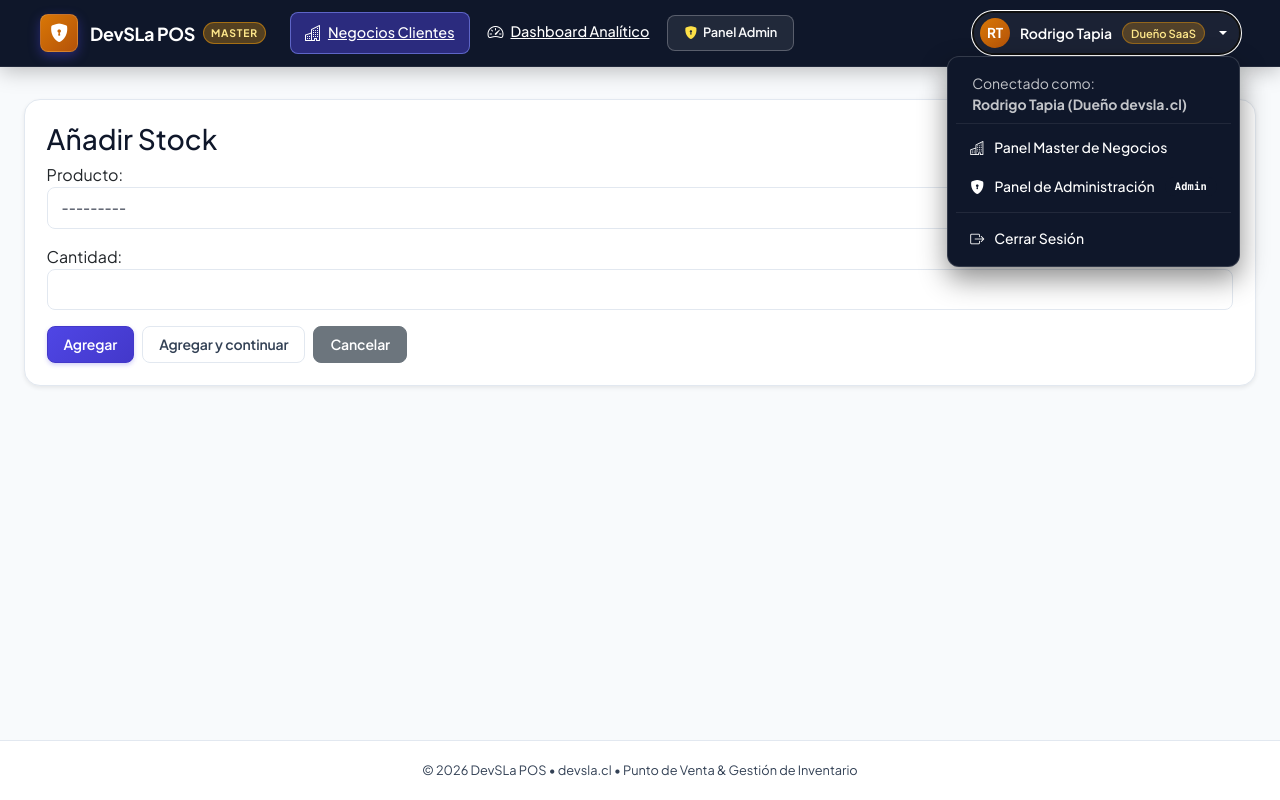
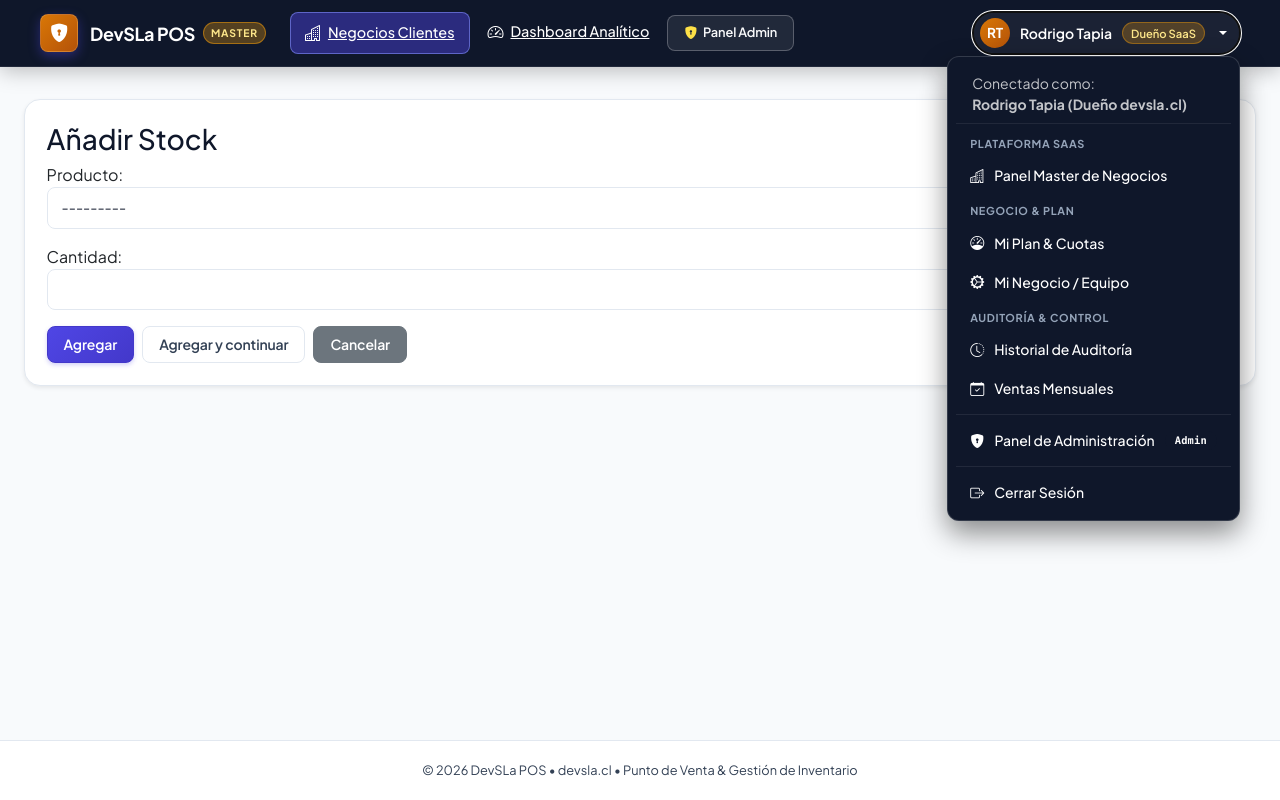
Before and after one commit to lalotapiaparada-collab/devslapos, a Django app: page /inventario/productos/anadir-stock/ in a window 1280 px wide, after a click that opens the changed part. Run offline with Django 5.2, Linux system fonts and the light colour scheme; the visitor is signed in with stand-in values (Sample User, id 1); data that the repository does not hold is empty.

Commit message:
Reorganizar topbar operativa y agrupar Cuota y Auditoria en menu de usuario

```diff
--- a/templates/base.html
+++ b/templates/base.html
@@ -290,6 +290,15 @@
         .dropdown-menu-custom .dropdown-divider {
             border-color: rgba(255, 255, 255, 0.08);
             margin: 6px 0;
+        }
+
+        .dropdown-menu-custom .dropdown-header {
+            color: #94a3b8 !important;
+            font-size: 0.68rem;
+            font-weight: 700;
+            text-transform: uppercase;
+            letter-spacing: 0.06em;
+            padding: 8px 14px 4px;
         }
 
         /* User Chip */
@@ -885,29 +894,15 @@
                         </a>
                     </li>
                     {% else %}
-                    <!-- ENLACES DE GESTIÓN PARA NEGOCIOS / TIENDAS -->
-                    <!-- Inicio -->
+                    <!-- ENLACES DE GESTIÓN OPERATIVA PARA NEGOCIOS / TIENDAS -->
+                    <!-- 1. Inicio -->
                     <li class="nav-item">
-                        <a class="nav-link-custom" href="{% url 'home' %}">
+                        <a class="nav-link-custom {% if request.resolver_match.url_name == 'home' %}active{% endif %}" href="{% url 'home' %}">
                             <i class="bi bi-grid-1x2"></i> Inicio
                         </a>
                     </li>
 
-                    <!-- Dashboard Analítico -->
-                    <li class="nav-item">
-                        <a class="nav-link-custom" href="{% url 'dashboard' %}">
-                            <i class="bi bi-speedometer2 text-info"></i> Dashboard
-                        </a>
-                    </li>
-
-                    <!-- Cuota y Disponibilidad de Recursos -->
-                    <li class="nav-item">
-                        <a class="nav-link-custom" href="{% url 'cuota' %}">
-                            <i class="bi bi-speedometer text-warning"></i> Cuota
-                        </a>
-                    </li>
-
-                    <!-- Ventas Dropdown -->
+                    <!-- 2. Ventas Dropdown -->
                     <li class="nav-item dropdown">
                         <a class="nav-link-custom dropdown-toggle" href="#" role="button" data-bs-toggle="dropdown" aria-expanded="false">
                             <i class="bi bi-currency-dollar"></i> Ventas
@@ -920,24 +915,24 @@
                             </li>
                             <li>
                                 <a class="dropdown-item" href="{% url 'venta_list' %}">
-                                    <i class="bi bi-receipt"></i> Historial de Ventas
+                                    <i class="bi bi-receipt text-info"></i> Historial de Ventas
                                 </a>
                             </li>
                             <li><hr class="dropdown-divider"></li>
                             <li>
                                 <a class="dropdown-item" href="{% url 'ventas_reporte_por_dia' %}">
-                                    <i class="bi bi-calendar3"></i> Reporte por Día
+                                    <i class="bi bi-calendar3 text-warning"></i> Reporte por Día
                                 </a>
                             </li>
                             <li>
                                 <a class="dropdown-item" href="{% url 'ventas_reporte_por_metodo' %}">
-                                    <i class="bi bi-credit-card"></i> Reporte por Método de Pago
+                                    <i class="bi bi-credit-card text-primary"></i> Reporte por Método de Pago
                                 </a>
                             </li>
                         </ul>
                     </li>
 
-                    <!-- Inventario Dropdown -->
+                    <!-- 3. Inventario Dropdown -->
                     <li class="nav-item dropdown">
                         <a class="nav-link-custom dropdown-toggle" href="#" role="button" data-bs-toggle="dropdown" aria-expanded="false">
                             <i class="bi bi-box-seam"></i> Inventario
@@ -951,7 +946,7 @@
                             {% if request.user|user_is_admin %}
                             <li>
                                 <a class="dropdown-item" href="{% url 'producto_create' %}">
-                                    <i class="bi bi-plus-circle text-primary"></i> Nuevo Producto
+                                    <i class="bi bi-plus-circle text-success"></i> Nuevo Producto
                                 </a>
                             </li>
                             {% endif %}
@@ -968,13 +963,13 @@
                             </li>
                             <li>
                                 <a class="dropdown-item" href="{% url 'categoria_list' %}">
-                                    <i class="bi bi-tags"></i> Categorías
+                                    <i class="bi bi-tags text-secondary"></i> Categorías
                                 </a>
                             </li>
                         </ul>
                     </li>
 
-                    <!-- Caja Dropdown -->
+                    <!-- 4. Caja Dropdown -->
                     <li class="nav-item dropdown">
                         <a class="nav-link-custom dropdown-toggle" href="#" role="button" data-bs-toggle="dropdown" aria-expanded="false">
                             <i class="bi bi-cash-stack"></i> Caja
@@ -993,7 +988,7 @@
                         </ul>
                     </li>
 
-                    <!-- Fiados / Clientes Dropdown -->
+                    <!-- 5. Fiados / Clientes Dropdown -->
                     <li class="nav-item dropdown">
                         <a class="nav-link-custom dropdown-toggle" href="#" role="button" data-bs-toggle="dropdown" aria-expanded="false">
                             <i class="bi bi-book-half"></i> Fiados / Clientes
@@ -1018,30 +1013,16 @@
                         </ul>
                     </li>
 
-                    <!-- Auditoría (Sólo Admin) -->
-                    {% if request.user|user_is_admin %}
-                    <li class="nav-item dropdown">
-                        <a class="nav-link-custom dropdown-toggle" href="#" role="button" data-bs-toggle="dropdown" aria-expanded="false">
-                            <i class="bi bi-shield-check"></i> Auditoría
+                    <!-- 6. Dashboard Analítico -->
+                    <li class="nav-item">
+                        <a class="nav-link-custom {% if request.resolver_match.url_name == 'dashboard' %}active{% endif %}" href="{% url 'dashboard' %}">
+                            <i class="bi bi-speedometer2 text-info"></i> Dashboard
                         </a>
-                        <ul class="dropdown-menu dropdown-menu-custom">
-                            <li>
-                                <a class="dropdown-item" href="{% url 'auditoria_list' %}">
-                                    <i class="bi bi-clock-history"></i> Historial de Actividades
-                                </a>
-                            </li>
-                            <li>
-                                <a class="dropdown-item" href="{% url 'auditoria_ventas_por_fecha' %}">
-                                    <i class="bi bi-calendar-check"></i> Ventas Mensuales
-                                </a>
-                            </li>
-                        </ul>
                     </li>
-                    {% endif %}
                     {% endif %}
                 </ul>
 
-                <!-- Usuario y Perfil -->
+                <!-- Usuario y Perfil (Menú Integrado con Gestión, Cuotas, Auditoría y Salida) -->
                 <ul class="navbar-nav ms-auto align-items-lg-center">
                     <li class="nav-item dropdown">
                         <a class="user-chip-btn dropdown-toggle text-decoration-none" href="#" id="userMenuDropdown" role="button" data-bs-toggle="dropdown" aria-expanded="false">
@@ -1055,7 +1036,8 @@
                                 {% if es_dueno_saas %}Dueño SaaS{% elif request.user|user_is_admin %}Admin{% elif request.user|user_is_encargado %}Encargado{% else %}Usuario{% endif %}
                             </span>
                         </a>
-                        <ul class="dropdown-menu dropdown-menu-end dropdown-menu-custom" aria-labelledby="userMenuDropdown">
+                        <ul class="dropdown-menu dropdown-menu-end dropdown-menu-custom" aria-labelledby="userMenuDropdown" style="min-width: 250px;">
+                            <!-- Encabezado Usuario -->
                             <li class="px-3 py-2 text-white opacity-75 small border-bottom border-white border-opacity-10 mb-1">
                                 <div>Conectado como:</div>
                                 <div class="fw-bold text-white">{% if es_dueno_saas %}Rodrigo Tapia (Dueño devsla.cl){% else %}{{ user.username }}{% endif %}</div>
@@ -1065,13 +1047,56 @@
                                 </div>
                                 {% endif %}
                             </li>
+
+                            <!-- SECCIÓN: PLATAFORMA SAAS (DUEÑO) -->
                             {% if es_dueno_saas %}
+                            <li>
+                                <div class="dropdown-header">Plataforma SaaS</div>
+                            </li>
                             <li>
                                 <a class="dropdown-item" href="{% url 'panel_master' %}">
                                     <i class="bi bi-buildings text-warning"></i> Panel Master de Negocios
                                 </a>
                             </li>
-                            {% if es_dueno_saas or request.user.is_staff or request.user.is_superuser %}
+                            {% endif %}
+
+                            <!-- SECCIÓN: MI NEGOCIO & PLAN (CUOTAS) -->
+                            <li>
+                                <div class="dropdown-header">Negocio & Plan</div>
+                            </li>
+                            <li>
+                                <a class="dropdown-item" href="{% url 'cuota' %}">
+                                    <i class="bi bi-speedometer text-warning"></i> Mi Plan & Cuotas
+                                </a>
+                            </li>
+                            {% if request.user|user_is_admin or es_dueno_saas %}
+                            <li>
+                                <a class="dropdown-item" href="{% url 'mi_negocio' %}">
+                                    <i class="bi bi-gear-wide-connected text-info"></i> Mi Negocio / Equipo
+                                </a>
+                            </li>
+                            {% endif %}
+
+                            <!-- SECCIÓN: AUDITORÍA & CONTROL -->
+                            {% if request.user|user_is_admin or es_dueno_saas %}
+                            <li>
+                                <div class="dropdown-header">Auditoría & Control</div>
+                            </li>
+                            <li>
+                                <a class="dropdown-item" href="{% url 'auditoria_list' %}">
+                                    <i class="bi bi-clock-history text-primary"></i> Historial de Auditoría
+                                </a>
+                            </li>
+                            <li>
+                                <a class="dropdown-item" href="{% url 'auditoria_ventas_por_fecha' %}">
+                                    <i class="bi bi-calendar-check text-success"></i> Ventas Mensuales
+                                </a>
+                            </li>
+                            {% endif %}
+
+                            <!-- SECCIÓN: ADMINISTRACIÓN AVANZADA (DJANGO ADMIN) -->
+                            {% if request.user.is_staff or request.user.is_superuser %}
+                            <li><hr class="dropdown-divider"></li>
                             <li>
                                 <a class="dropdown-item d-flex align-items-center justify-content-between" href="{% url 'admin:index' %}" target="_blank">
                                     <span><i class="bi bi-shield-lock-fill text-warning me-2"></i> Panel de Administración</span>
@@ -1079,27 +1104,19 @@
                                 </a>
                             </li>
                             {% endif %}
+
+                            <!-- SALIR DE INSPECCIÓN (SI APLICA) -->
                             {% if inspeccionando_negocio %}
+                            <li><hr class="dropdown-divider"></li>
                             <li>
                                 <a class="dropdown-item text-warning" href="{% url 'master_salir_conmutacion' %}">
                                     <i class="bi bi-box-arrow-left"></i> Salir de Inspección
                                 </a>
                             </li>
                             {% endif %}
+
+                            <!-- CERRAR SESIÓN -->
                             <li><hr class="dropdown-divider"></li>
-                            {% else %}
-                            <li>
-                                <a class="dropdown-item" href="{% url 'cuota' %}">
-                                    <i class="bi bi-speedometer text-success"></i> Mi Plan & Cuotas
-                                </a>
-                            </li>
-                            <li>
-                                <a class="dropdown-item" href="{% url 'mi_negocio' %}">
-                                    <i class="bi bi-gear-wide-connected text-warning"></i> Mi Negocio / Equipo
-                                </a>
-                            </li>
-                            <li><hr class="dropdown-divider"></li>
-                            {% endif %}
                             <li>
                                 <form method="post" action="{% url 'logout' %}" class="m-0 p-0">
                                     {% csrf_token %}
```
